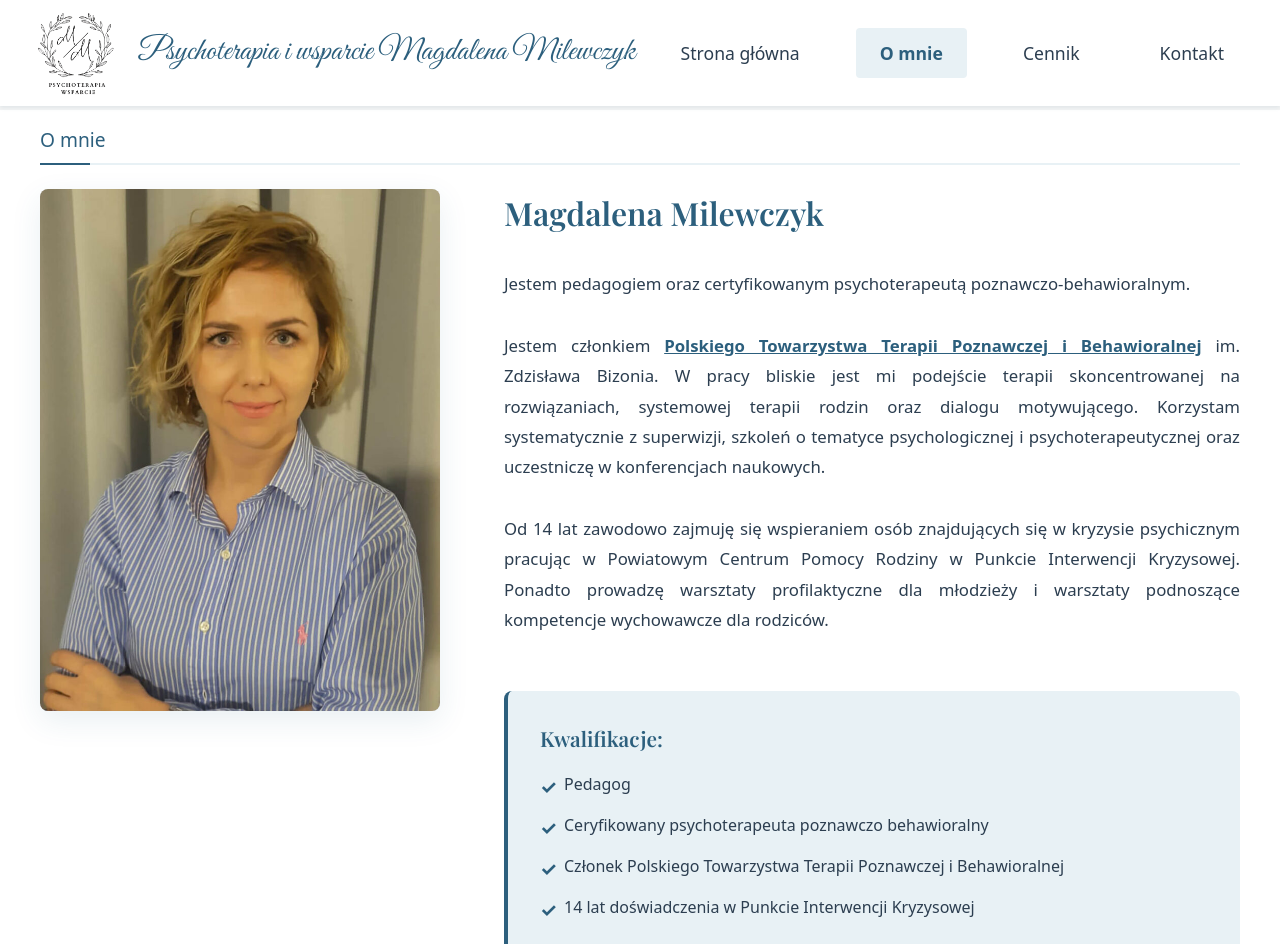
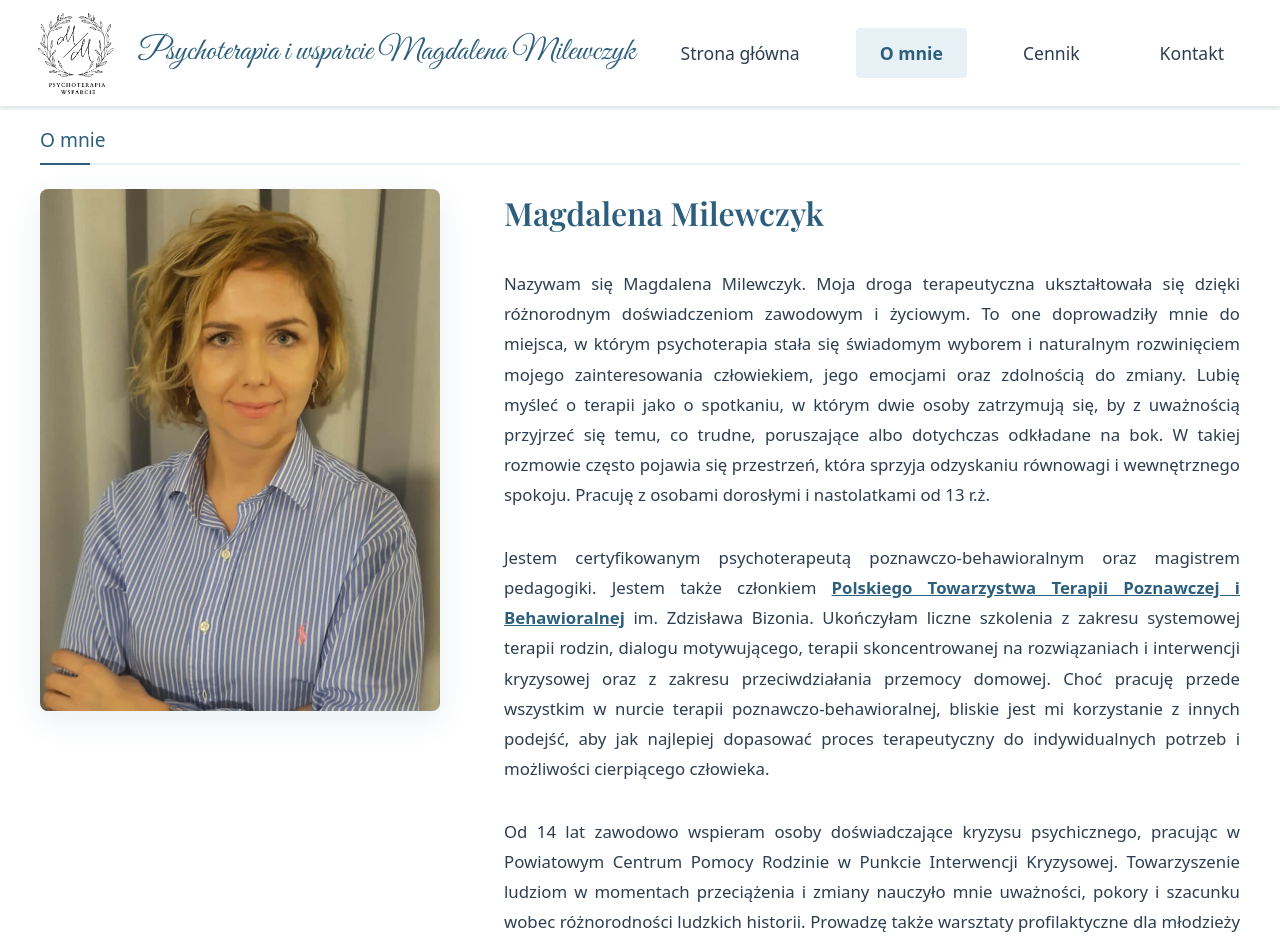
Before and after one commit to ernestpeplinski/psychoterapia-koscierzyna-pl, a React (Vite) app: page /o-mnie in a window 1280 px wide. Shown: the top 944 px of the page. Built offline with nearby package versions, Linux system fonts and the light colour scheme.

Commit message:
Update About section with comprehensive professional background and qualifications for enhanced clarity and engagement

```diff
--- a/src/pages/About.tsx
+++ b/src/pages/About.tsx
@@ -23,11 +23,10 @@ function About() {
           <div className="about__text">
             <h2 className="about__subtitle">Magdalena Milewczyk</h2>
             <p className="about__description">
-              Jestem pedagogiem oraz certyfikowanym psychoterapeutą
-              poznawczo-behawioralnym.
+              Nazywam się Magdalena Milewczyk. Moja droga terapeutyczna ukształtowała się dzięki różnorodnym doświadczeniom zawodowym i życiowym. To one doprowadziły mnie do miejsca, w którym psychoterapia stała się świadomym wyborem i naturalnym rozwinięciem mojego zainteresowania człowiekiem, jego emocjami oraz zdolnością do zmiany. Lubię myśleć o terapii jako o spotkaniu, w którym dwie osoby zatrzymują się, by z uważnością przyjrzeć się temu, co trudne, poruszające albo dotychczas odkładane na bok. W takiej rozmowie często pojawia się przestrzeń, która sprzyja odzyskaniu równowagi i wewnętrznego spokoju. Pracuję z osobami dorosłymi i nastolatkami od 13 r.ż.
             </p>
             <p className="about__description">
-              Jestem członkiem{" "}
+              Jestem certyfikowanym psychoterapeutą poznawczo-behawioralnym oraz magistrem pedagogiki. Jestem także członkiem{" "}
               <a
                 href="https://pttpb.pl"
                 target="_blank"
@@ -36,35 +35,22 @@ function About() {
               >
                 Polskiego Towarzystwa Terapii Poznawczej i Behawioralnej
               </a>{" "}
-              im. Zdzisława Bizonia. W pracy bliskie jest mi
-              podejście terapii skoncentrowanej na rozwiązaniach, systemowej
-              terapii rodzin oraz dialogu motywującego. Korzystam systematycznie
-              z superwizji, szkoleń o tematyce psychologicznej i
-              psychoterapeutycznej oraz uczestniczę w konferencjach naukowych.
+              im. Zdzisława Bizonia. Ukończyłam liczne szkolenia z zakresu systemowej terapii rodzin, dialogu motywującego, terapii skoncentrowanej na rozwiązaniach i interwencji kryzysowej oraz z zakresu przeciwdziałania przemocy domowej. Choć pracuję przede wszystkim w nurcie terapii poznawczo-behawioralnej, bliskie jest mi korzystanie z innych podejść, aby jak najlepiej dopasować proces terapeutyczny do indywidualnych potrzeb i możliwości cierpiącego człowieka.
             </p>
             <p className="about__description">
-              Od {yearsOfExperience} lat zawodowo zajmuję się wspieraniem osób
-              znajdujących się w kryzysie psychicznym pracując w Powiatowym
-              Centrum Pomocy Rodziny w Punkcie Interwencji Kryzysowej. Ponadto
-              prowadzę warsztaty profilaktyczne dla młodzieży i warsztaty
-              podnoszące kompetencje wychowawcze dla rodziców.
+              Od {yearsOfExperience} lat zawodowo wspieram osoby doświadczające kryzysu psychicznego, pracując w Powiatowym Centrum Pomocy Rodzinie w Punkcie Interwencji Kryzysowej. Towarzyszenie ludziom w momentach przeciążenia i zmiany nauczyło mnie uważności, pokory i szacunku wobec różnorodności ludzkich historii. Prowadzę także warsztaty profilaktyczne dla młodzieży oraz warsztaty podnoszące kompetencje wychowawcze dla rodziców; jestem trenerem rekomendowanego programu „Szkoła dla Rodziców i Wychowawców”. Wierząc, że psychoedukacja stanowi ważny element troski o zdrowie psychiczne.
+            </p>
+            <p className="about__description">
+              Dbając o jakość swojej pracy, regularnie korzystam z superwizji, uczestniczę w szkoleniach specjalistycznych oraz w konferencjach naukowych, stale poszerzając wiedzę i doskonaląc swoje umiejętności.
             </p>
 
             <div className="about__credentials">
               <h3>Kwalifikacje:</h3>
               <ul>
-                <li>Pedagog</li>
-                <li>
-                  Ceryfikowany psychoterapeuta poznawczo behawioralny
-                </li>
-                <li>
-                  Członek Polskiego Towarzystwa Terapii Poznawczej i
-                  Behawioralnej
-                </li>
-                <li>
-                  {yearsOfExperience} lat doświadczenia w Punkcie Interwencji
-                  Kryzysowej
-                </li>
+                <li>Certyfikat Psychoterapeuty Poznawczo-Behawioralnego PTTPB (nr 2310)</li>
+                <li>Tytuł magistra pedagogiki</li>
+                <li>Certyfikat Specjalisty Przeciwdziałania Przemocy w Rodzinie</li>
+                <li>Trener rekomendowanego programu „Szkoła dla Rodziców i Wychowawców” oraz „Nastolatki”</li>
               </ul>
             </div>
           </div>
```
